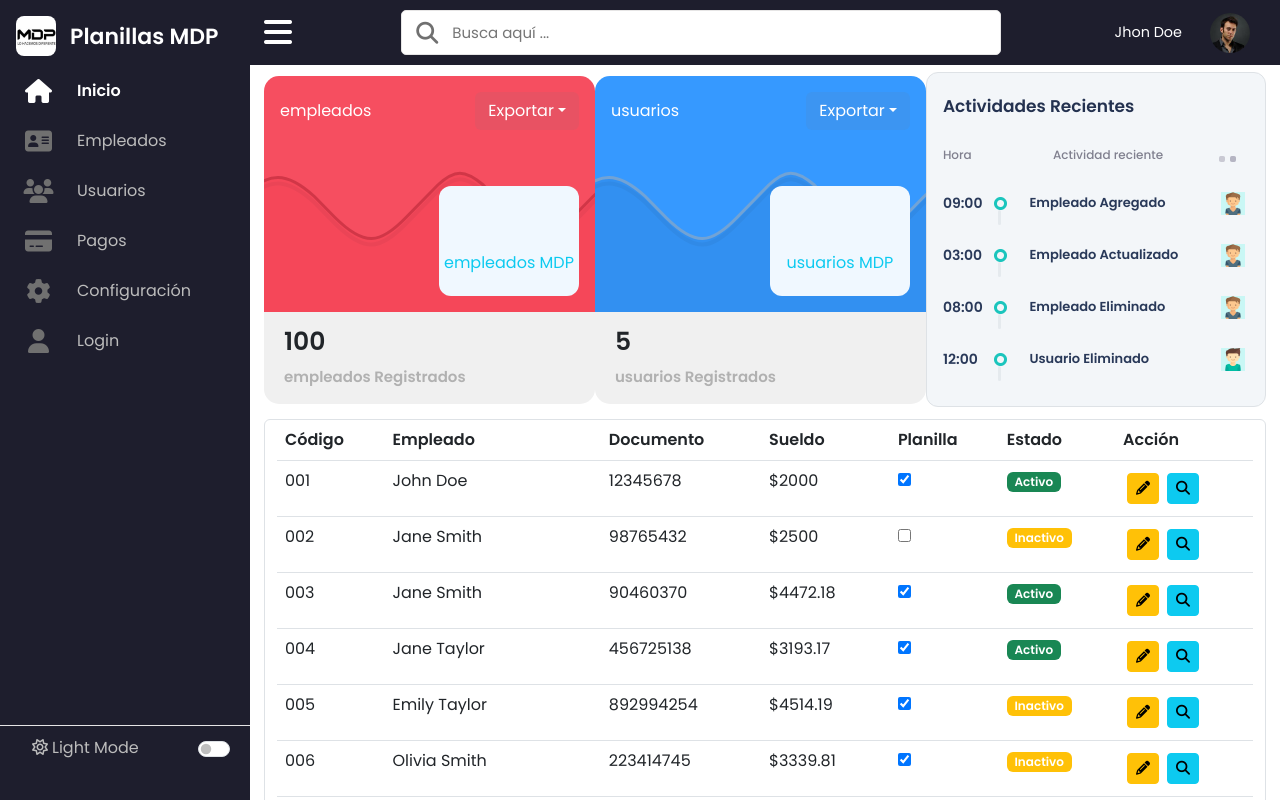
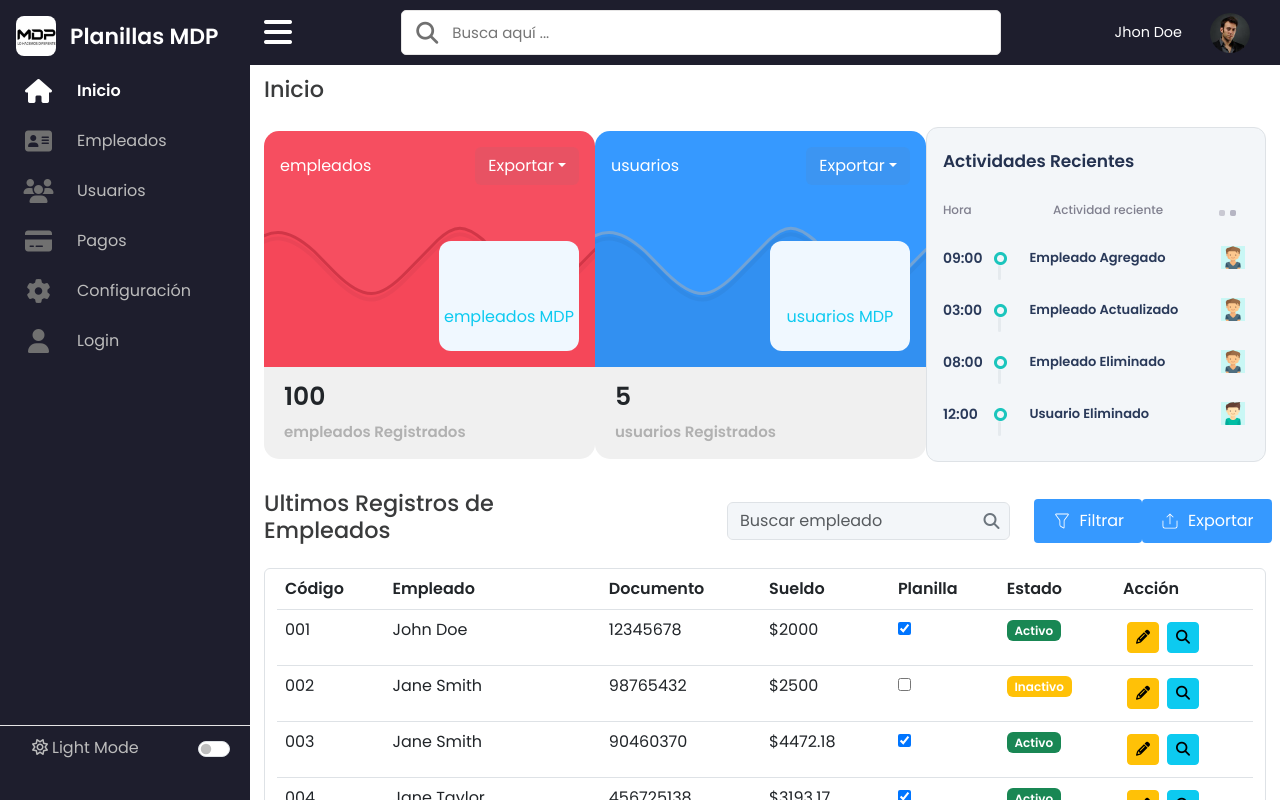
Before and after one commit to Jerick97/MDP-PRY-SistemaDePlanillas-Frontend, a React (Vite) app: page / in a window 1280 px wide. Shown: the top 800 px of the page. Built offline with nearby package versions, Linux system fonts and the light colour scheme; some icons are missing.

Commit message:
feat: Se añade SearchInput y ButtonPrimaryIcon

```diff
--- a/src/assets/css/BaseTemplate.css
+++ b/src/assets/css/BaseTemplate.css
@@ -22,7 +22,7 @@
   --title-icon-color: #fff;
   --title-text-card: #243250;
   --text-card: #293959;
-
+  --text-title: #3a3b3c;
   /* ====== Transition ====== */
   --tran-05: all 0.5s ease;
   --tran-03: all 0.3s ease;
@@ -48,6 +48,7 @@ body.dark {
   --title-icon-color: #ccc;
   --title-text-card: #fff;
   --text-card: #fff;
+  --text-title: #fff;
 }
 /* === Custom Scroll Bar CSS === */
 ::-webkit-scrollbar {
@@ -435,6 +436,12 @@ nav.close ~ .dashboard .top {
   border: 0.5px solid #9f9e9e;
 }
 
+.text-primario {
+  color: var(--text-title);
+  font-size: 1.4rem;
+  font-weight: 500;
+}
+
 @media (max-width: 365px) {
   .header-icons {
     font-size: 0.8rem;
--- /dev/null
+++ b/src/components/ButtonPrimaryIcon/ButtonPrimaryIcon.jsx
@@ -0,0 +1,22 @@
+import PropTypes from "prop-types";
+import "./style/ButtonPrimaryIcon.css";
+
+const ButtonPrimaryIcon = ({ onClick, text, icon }) => {
+  return (
+    <button
+      onClick={onClick}
+      className="btn-primary-icon-wrapper btn-primary-icon btn-primary-icon-hover"
+    >
+      <span className="btn-primary-icon-text">{icon}</span>
+      {text}
+    </button>
+  );
+};
+
+ButtonPrimaryIcon.propTypes = {
+  onClick: PropTypes.func.isRequired,
+  text: PropTypes.string.isRequired,
+  icon: PropTypes.node.isRequired,
+};
+
+export default ButtonPrimaryIcon;
--- /dev/null
+++ b/src/components/ButtonPrimaryIcon/style/ButtonPrimaryIcon.css
@@ -0,0 +1,26 @@
+.btn-primary-icon {
+  color: #ffffff;
+  background-color: #3699ff;
+  border-color: transparent;
+}
+
+.btn-primary-icon-hover:hover {
+  background-color: #2a7fd6;
+}
+
+.btn-primary-icon-text {
+  margin-right: 0.5rem;
+}
+
+.btn-primary-icon-bg {
+  background-color: #2a7fd6;
+}
+
+.btn-primary-icon-wrapper {
+  display: flex;
+  align-items: center;
+  justify-content: center;
+  padding: 0.5rem 1rem;
+  border-radius: 0.25rem;
+  outline: none;
+}
--- /dev/null
+++ b/src/components/SearchInput/SearchInput.jsx
@@ -0,0 +1,26 @@
+import PropTypes from "prop-types";
+import "./style/SearchInput.css";
+
+const SearchInput = ({ placeholder, maxWidth }) => {
+  return (
+    <div className="search-input-wrapper" style={{ maxWidth }}>
+      <input
+        type="text"
+        className="form-control search-input"
+        placeholder={placeholder}
+      />
+      <i className="fa-solid fa-magnifying-glass search-icon"></i>
+    </div>
+  );
+};
+
+SearchInput.propTypes = {
+  placeholder: PropTypes.string.isRequired,
+  maxWidth: PropTypes.string,
+};
+
+SearchInput.defaultProps = {
+  maxWidth: "100%",
+};
+
+export default SearchInput;
--- /dev/null
+++ b/src/components/SearchInput/style/SearchInput.css
@@ -0,0 +1,19 @@
+.search-input-wrapper {
+  position: relative;
+  display: flex;
+  align-items: center;
+  width: 100%;
+}
+
+.search-input {
+  width: 100%;
+  padding-right: 2.5rem;
+  background-color: #f3f6f9;
+}
+
+.search-icon {
+  position: absolute;
+  right: 10px;
+  color: #6c757d;
+  pointer-events: none;
+}
--- a/src/pages/home/Home.jsx
+++ b/src/pages/home/Home.jsx
@@ -3,7 +3,9 @@ import Card from "../../components/Card/Card";
 import { LastActivitiesCard } from "../../components/LastActivitiesCard/LastActivitiesCard";
 import Dashboard from "../dashboard/Dashboard";
 import { lastActivities } from "../../components/data/lastActivities";
-
+import ButtonPrimaryIcon from "../../components/ButtonPrimaryIcon/ButtonPrimaryIcon";
+import { CiFilter, CiExport } from "react-icons/ci";
+import SearchInput from "../../components/SearchInput/SearchInput";
 function Home() {
   const [activities, setActivities] = useState([]);
 
@@ -35,9 +37,16 @@ function Home() {
     setActivities([newActivity, ...activities]);
   };
 
+  const handleClick = () => {
+    console.log("Botón clicado!");
+  };
+
   return (
     <>
       <div className="container-fluid p-0">
+        <div className="w-full h-25 pb-1 pt-3">
+          <h3 className="text-primario">Inicio</h3>
+        </div>
         <div className="d-flex justify-content-between  align-items-center rounded my-2">
           <Card
             typeEmployee="empleados"
@@ -51,6 +60,29 @@ function Home() {
           />
         </div>
       </div>
+      <div className="row justify-content-md-center align-items-center bg-transparent py-3">
+        <div className="col-md-4 col-12">
+          <h3 className="text-primario">Ultimos Registros de Empleados</h3>
+        </div>
+
+        <div className="col-md-5 col-6 d-flex justify-content-md-end justify-content-start align-items-center">
+          <SearchInput placeholder="Buscar empleado" maxWidth="70%" />
+        </div>
+
+        <div className="col-md-3 col-6 d-flex justify-content-between align-content-center">
+          <ButtonPrimaryIcon
+            onClick={handleClick}
+            text="Filtrar"
+            icon={<CiFilter size={20} />}
+            className="me-2"
+          />
+          <ButtonPrimaryIcon
+            onClick={handleClick}
+            text="Exportar"
+            icon={<CiExport size={20} />}
+          />
+        </div>
+      </div>
       <Dashboard />
     </>
   );
```
